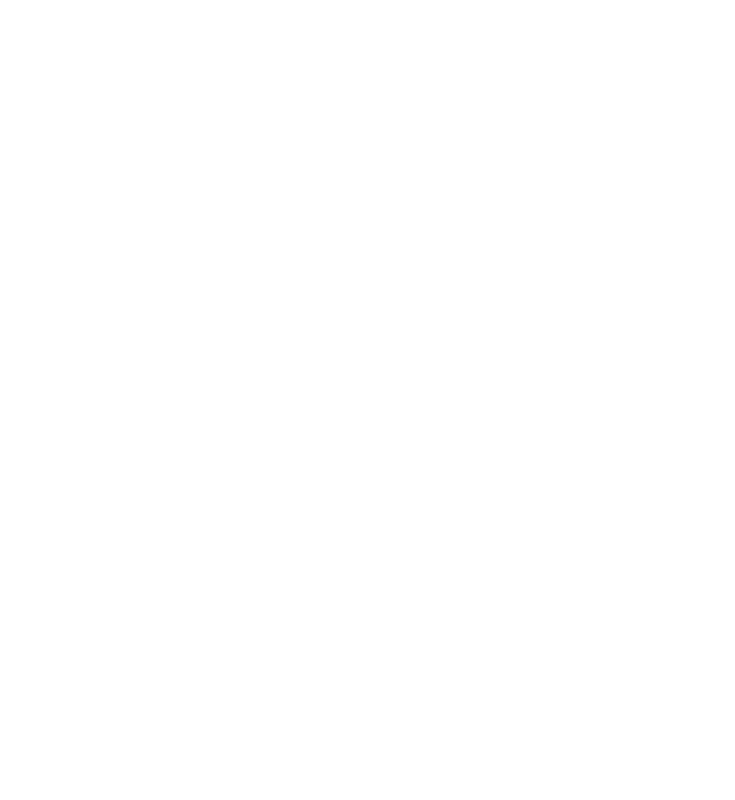
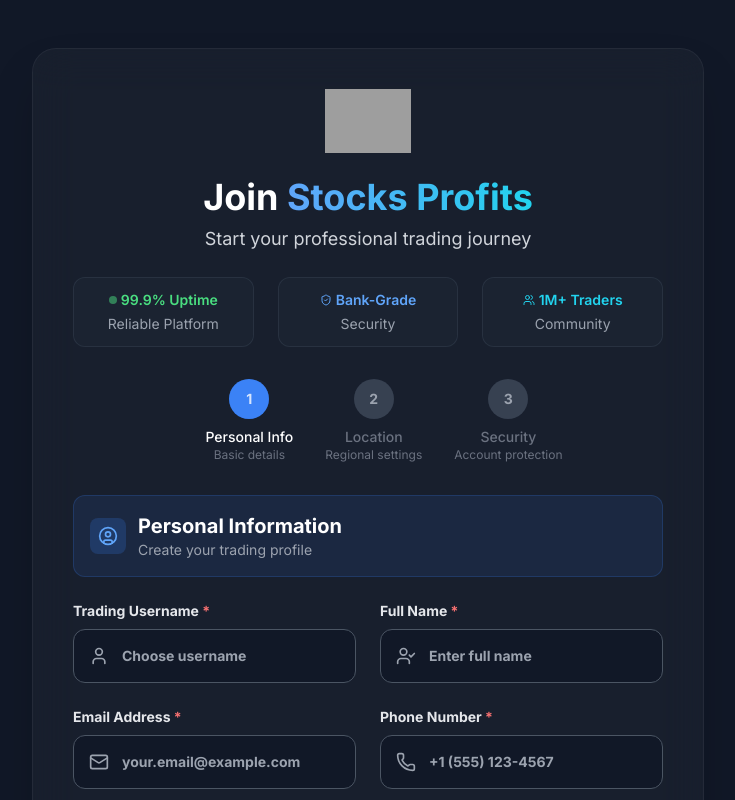
Before and after one commit to consulateoffice090-dotcom/stocks-profits-clone, a website built with Vite: page pages/register.html in a window 1280 px wide. Shown: the top 800 px of the page, without its empty margins (272-1007 px from the left). Built offline with nearby package versions, Linux system fonts and the light colour scheme; no server answers; grey boxes are pictures that could not be loaded.

Commit message:
Remove x-cloak from body tag in register.html

```diff
--- a/pages/register.html
+++ b/pages/register.html
@@ -40,7 +40,7 @@
     <script type="module" src="/main.js"></script>
 </head>
 
-<body class="h-full bg-gray-900 font-sans antialiased text-gray-900" x-cloak>
+<body class="h-full bg-gray-900 font-sans antialiased text-gray-900">
 
     <!-- Main Content -->
     <div class="relative min-h-screen overflow-hidden py-8 sm:py-12">
```
